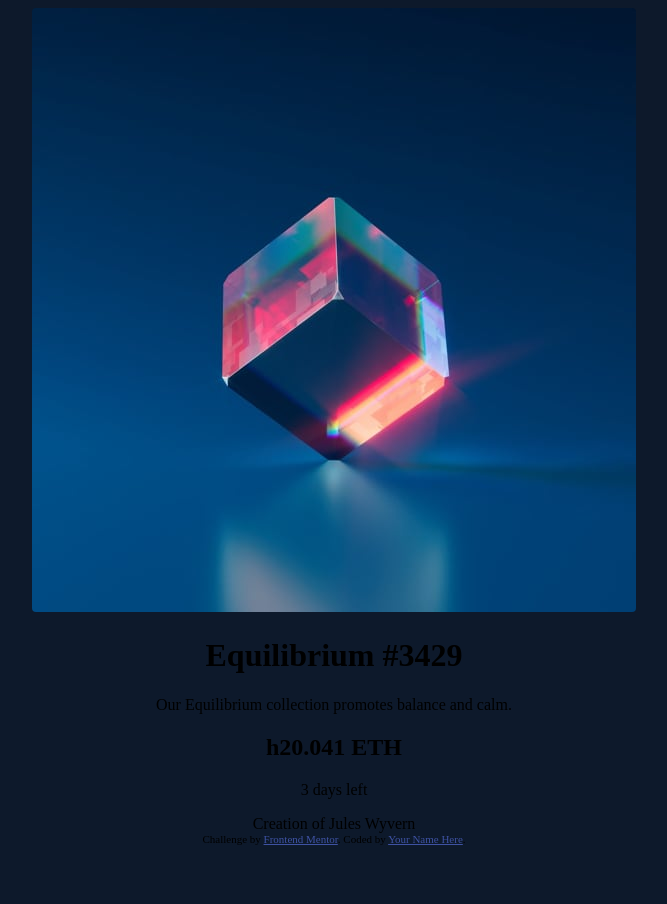
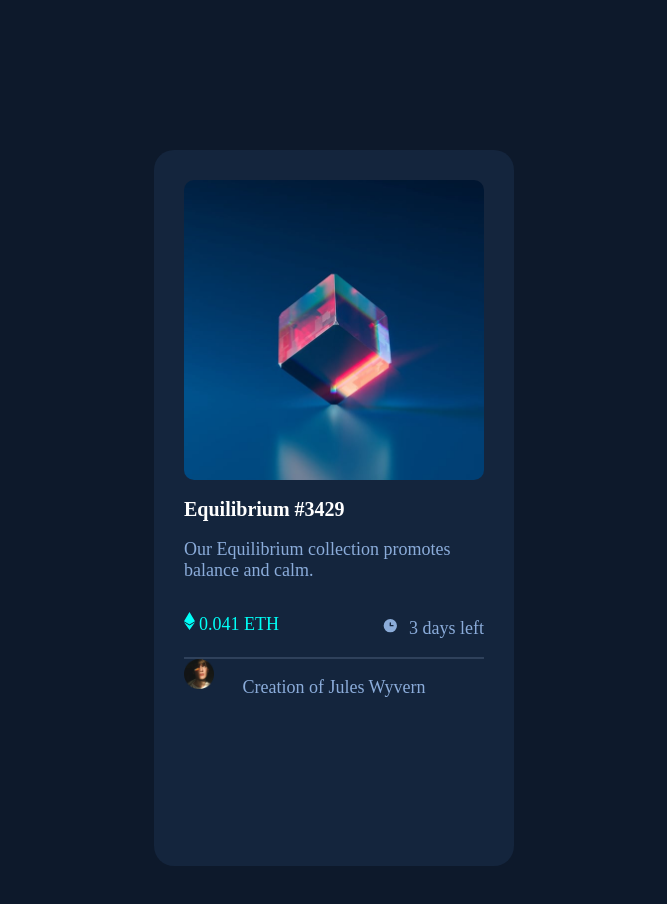
Before and after one commit to HenriqueCardosoo/cartao-nft.github.io, a plain HTML site: page index.html in a window 1280 px wide. Shown: the whole page, without its empty margins (306-973 px from the left). Before the commit the page ends 853 px from the top, so only its background shows below. Drawn offline with Linux system fonts and the light colour scheme.

Commit message:
adicionado icones

```diff
--- a/index.html
+++ b/index.html
@@ -24,19 +24,31 @@
 
 <body>
   <header class="introducao">
-    <div class="introducao-img"><img src="images/image-equilibrium.jpg" alt="">
+    <div class="container">
+      <div class="introducao-img"><img src="images/image-equilibrium.jpg" alt="">
+      </div>
+      <h1>Equilibrium #3429</h1>
+      <p>Our Equilibrium collection promotes balance and calm.</p>
+
+      <div class="icon">
+        <img src="images/icon-ethereum.svg" alt="">
+        <h2>0.041 ETH</h2>
+
+        <div class="relogio"><img src="images/icon-clock.svg" alt="">
+          <p>3 days left</p>
+        </div>
+
+      </div>
+      <div class="barra">
+        <img src="images/image-avatar.png" alt="">
+        <p>Creation of Jules Wyvern</p>
+      </div>
     </div>
-    <h1>Equilibrium #3429</h1>
-    <p>Our Equilibrium collection promotes balance and calm.</p>
 
-    <h2>h20.041 ETH</h2>
-    <p>3 days left</p>
-
-    Creation of Jules Wyvern
   </header>
   <div class="attribution">
-    Challenge by <a href="https://www.frontendmentor.io?ref=challenge" target="_blank">Frontend Mentor</a>.
-    Coded by <a href="#">Your Name Here</a>.
+    <!-- Challenge by <a href="https://www.frontendmentor.io?ref=challenge" target="_blank">Frontend Mentor</a>.
+    Coded by <a href="#">Your Name Here</a>. -->
   </div>
 </body>
 
--- a/style.css
+++ b/style.css
@@ -3,9 +3,72 @@ html {
 }
 
 .introducao {
+  display: flex;
+  justify-content: center;
+  align-items: center;
+  height: 1000px;
+}
+
+.container {
+  background: hsl(216, 50%, 16%);
+  border-radius: 20px;
+  padding: 30px 30px 100px;
   text-align: center;
+  width: 300px;
+  text-align: left;
 }
 
 .introducao-img img {
-  border-radius: 4px;
+  border-radius: 10px;
+  max-width: 100%;
 }
+.introducao h1 {
+  color: #ffffff;
+  font-size: 20px;
+  font-weight: 600;
+}
+
+.introducao p {
+  color: hsl(215, 51%, 70%);
+  font-size: 18px;
+}
+
+.icon img,
+h2 {
+  display: inline-block;
+  font-size: 18px;
+  color: hsl(178, 100%, 50%);
+  font-weight: 400;
+}
+
+.icon p {
+  text-align: end;
+  display: inline-block;
+  padding-left: 126px;
+}
+
+.relogio {
+  text-align: end;
+  position: relative;
+  top: -50px;
+}
+
+.relogio img {
+  position: relative;
+  left: 120px;
+}
+
+.barra {
+  border-top: 2px solid hsl(215, 32%, 27%);
+  position: relative;
+  top: -50px;
+}
+
+.barra img {
+  width: 30px;
+  position: absolute;
+}
+
+.barra p {
+  text-align: center;
+}
```
